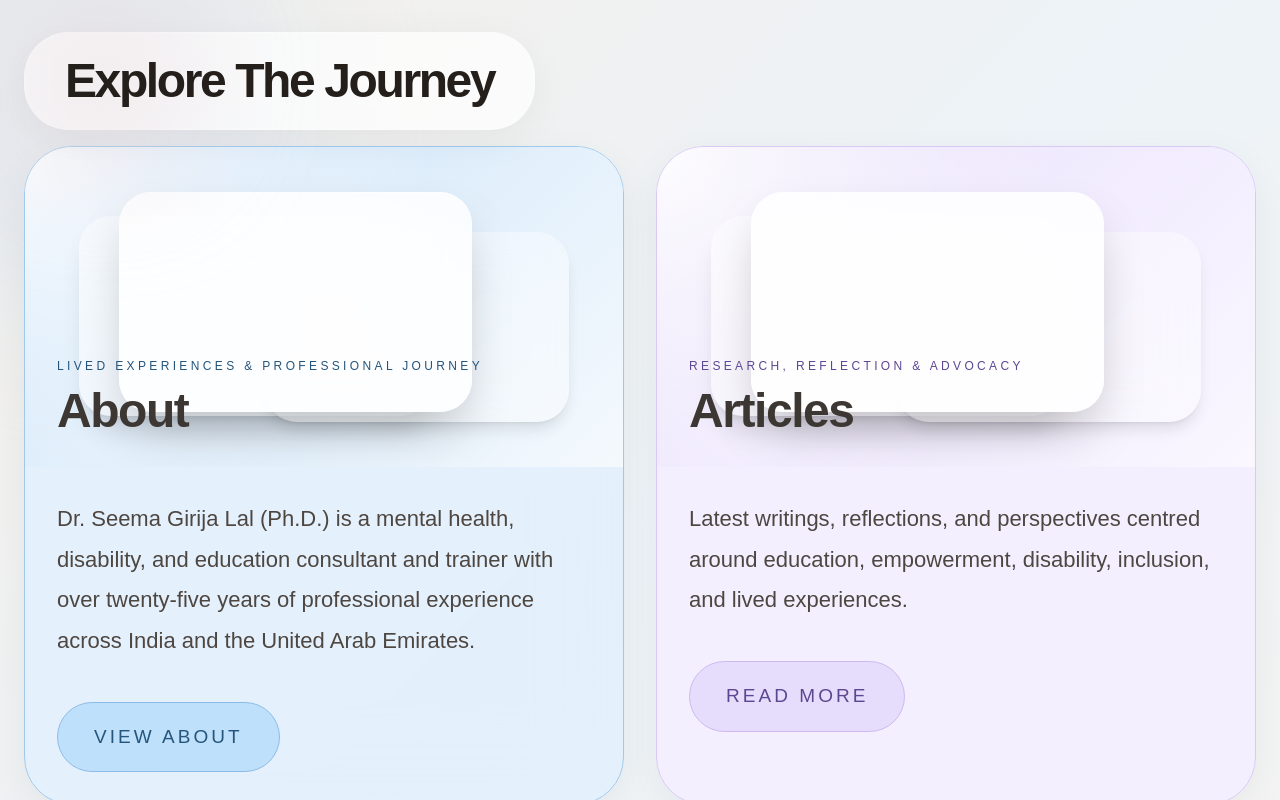
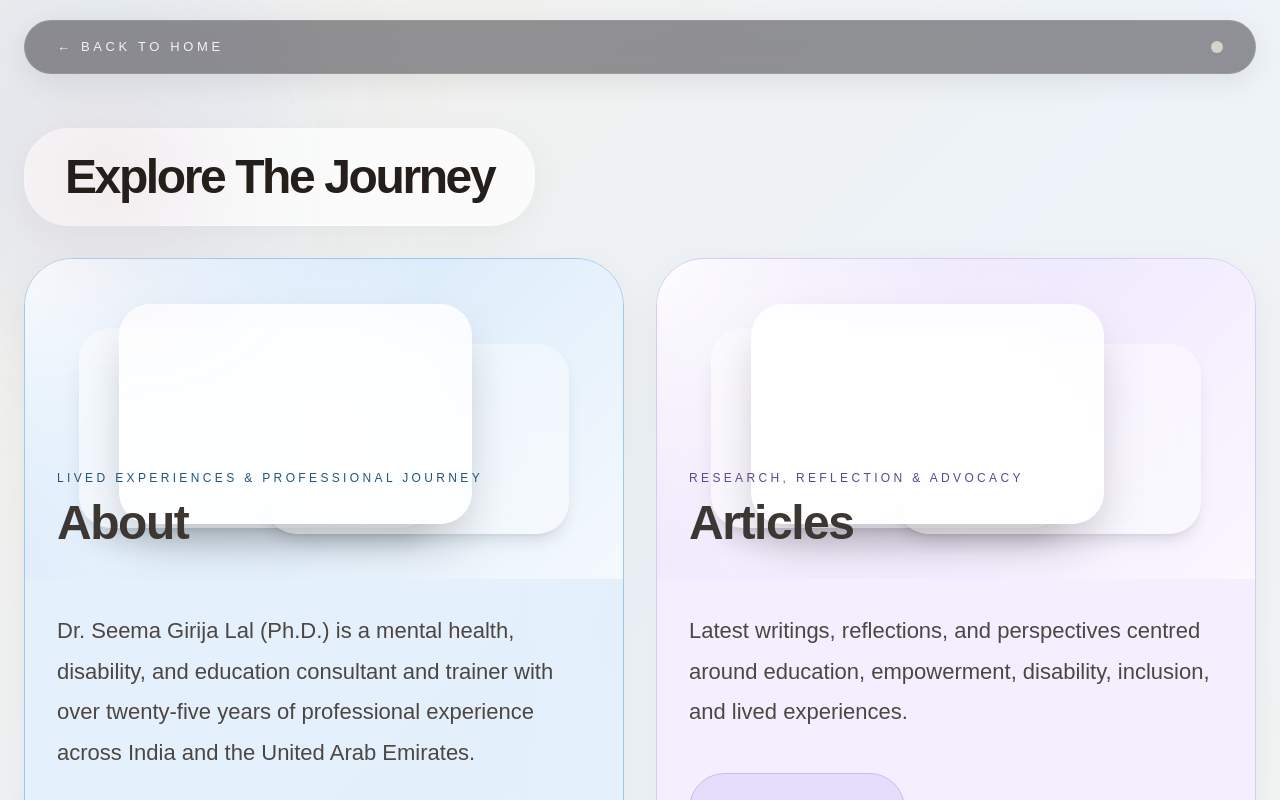
Before and after one commit to Sameerpixel/seemas-website, a Next.js app: page /explore in a window 1280 px wide. Shown: the top 800 px of the page. Built offline with nearby package versions, Linux system fonts and the light colour scheme.

Commit message:
Added floating navigation system and refined editorial layouts

```diff
--- a/app/articles/[slug]/page.tsx
+++ b/app/articles/[slug]/page.tsx
@@ -1,8 +1,9 @@
 import Image from "next/image";
+import Link from "next/link";
 
 import { client } from "@/sanity/lib/client";
 import { urlFor } from "@/sanity/lib/image";
-
+import FloatingBackButton from "@/components/FloatingBackButton";
 import { PortableText } from "@portabletext/react";
 
 async function getArticle(slug: string) {
@@ -21,6 +22,30 @@ async function getArticle(slug: string) {
   );
 }
 
+type Article = {
+  title: string;
+  category: string;
+  publishedAt: string;
+  excerpt: string;
+
+  body: {
+    _type: string;
+    _key: string;
+    children?: {
+      _type: string;
+      text: string;
+      _key: string;
+    }[];
+  }[];
+
+  coverImage?: {
+    asset?: {
+      _ref: string;
+      _type: string;
+    };
+  };
+};
+
 export default async function ArticlePage({
   params,
 }: {
@@ -29,7 +54,7 @@ export default async function ArticlePage({
 
   const { slug } = await params;
 
-  const article = await getArticle(slug);
+  const article: Article | null = await getArticle(slug);
 
   if (!article) {
     return (
@@ -48,27 +73,10 @@ export default async function ArticlePage({
     >
 
       {/* BACKGROUND GLOWS */}
-      <div className="fixed left-[-120px] top-[-120px] h-[420px] w-[420px] rounded-full bg-[#ddd1f8]/35 blur-3xl" />
-
-      <div className="fixed bottom-[-160px] right-[-120px] h-[420px] w-[420px] rounded-full bg-[#ece2ff]/50 blur-3xl" />
-
-      {/* FLOATING NAV */}
-      <div className="fixed left-0 top-0 z-50 w-full px-6 py-5">
-
-        <div className="mx-auto flex max-w-[1450px] items-center justify-between rounded-full border border-white/30 bg-white/55 px-8 py-4 shadow-[0_8px_30px_rgba(0,0,0,0.04)] backdrop-blur-2xl">
-
-          <a
-            href="/articles"
-            className="text-[13px] uppercase tracking-[0.28em] text-[#7c64b3]"
-          >
-            ← Back To Articles
-          </a>
-
-          <div className="h-3 w-3 rounded-full bg-[#9c7cf0]" />
-
-        </div>
-
-      </div>
+     <FloatingBackButton
+  href="/articles"
+  label="Back To Articles"
+/>;
 
       {/* HERO */}
       <section className="relative overflow-hidden pt-36">
--- a/app/articles/page.tsx
+++ b/app/articles/page.tsx
@@ -3,6 +3,7 @@ import Image from "next/image";
 import { client } from "@/sanity/lib/client";
 import { articlesQuery } from "@/sanity/lib/queries";
 import { urlFor } from "@/sanity/lib/image";
+import FloatingBackButton from "@/components/FloatingBackButton";
 
 type Article = {
   title: string;
@@ -29,21 +30,31 @@ export default async function ArticlesPage() {
           "linear-gradient(135deg,#f5f0ff 0%,#f7f4ff 40%,#faf8ff 100%)",
       }}
     >
+      <FloatingBackButton
+  href="/explore"
+  label="Back To Explore"
+/>
       {/* BACKGROUND GLOWS */}
       <div className="absolute left-[-100px] top-[-80px] h-[380px] w-[380px] rounded-full bg-[#d8c9f5]/40 blur-3xl" />
 
       <div className="absolute bottom-[-120px] right-[-100px] h-[340px] w-[340px] rounded-full bg-[#ece2ff]/50 blur-3xl" />
 
       {/* HEADER */}
-      <div className="sticky top-4 z-50 px-6 pt-4">
+<div className="relative z-20 mx-auto max-w-[1750px] px-6 pt-32">
+
   <div className="inline-flex items-center rounded-[2.6rem] border border-[#d8c9f5]/40 bg-white/70 px-10 py-6 shadow-[0_10px_40px_rgba(0,0,0,0.05)] backdrop-blur-2xl">
+
     <div className="mr-5 h-5 w-5 rounded-full bg-[#8f6ad9]" />
 
     <h1 className="text-5xl font-black tracking-[-0.05em] text-[#241f1b]">
       Articles
     </h1>
+
   </div>
+
 </div>
+
+
 
       {/* CONTENT */}
       <section className="relative z-10 mx-auto max-w-[1750px] px-6 pb-24 pt-10">
--- a/app/explore/page.tsx
+++ b/app/explore/page.tsx
@@ -1,3 +1,4 @@
+import FloatingBackButton from "@/components/FloatingBackButton";
 const sections = [
   {
     title: "About",
@@ -82,13 +83,17 @@ export default function ExplorePage() {
           "linear-gradient(135deg, #f3efe9 0%, #edf3f8 42%, #f8f4ef 100%)",
       }}
     >
+      <FloatingBackButton
+  href="/"
+  label="Back To Home"
+/>
       {/* BACKGROUND */}
       <div className="absolute left-[-120px] top-[-100px] h-[420px] w-[420px] rounded-full bg-[#dce6f2]/60 blur-3xl" />
 
       <div className="absolute bottom-[-120px] right-[-100px] h-[360px] w-[360px] rounded-full bg-[#f0dde2]/50 blur-3xl" />
 
      {/* HEADER */}
-      <div className="sticky top-4 z-50 px-6 pt-4">
+<div className="relative z-20 mx-auto max-w-[1750px] px-6 pt-32">
 
   <div className="flex flex-col items-start">
 
@@ -103,8 +108,8 @@ export default function ExplorePage() {
     </div>
 
   </div>
+
 </div>
-
       {/* CONTENT */}
       <section className="relative z-10 mx-auto max-w-[1750px] px-6 pb-20 pt-8">
 
--- a/app/youtube/page.tsx
+++ b/app/youtube/page.tsx
@@ -1,4 +1,5 @@
 import {client} from "@/sanity/lib/client";
+import FloatingBackButton from "@/components/FloatingBackButton";
 
 const youtubeQuery = `
 *[_type == "youtube"] | order(_createdAt desc){
@@ -40,6 +41,10 @@ export default async function YoutubePage() {
       }}
     >
 
+     <FloatingBackButton
+  href="/explore"
+  label="Back To Explore"
+/>
       {/* HEADER */}
       <div className="mx-auto max-w-[1500px]">
 
--- /dev/null
+++ b/components/FloatingBackButton.tsx
@@ -0,0 +1,31 @@
+import Link from "next/link";
+
+type Props = {
+  href: string;
+  label: string;
+};
+
+export default function FloatingBackButton({
+  href,
+  label,
+}: Props) {
+
+  return (
+    <div className="fixed left-0 top-0 z-50 w-full px-6 py-5">
+
+      <div className="mx-auto flex max-w-[1450px] items-center justify-between rounded-full border border-white/10 bg-[#1c1a1f]/45 px-8 py-4 shadow-[0_8px_30px_rgba(0,0,0,0.08)] backdrop-blur-2xl">
+
+        <Link
+          href={href}
+          className="text-[13px] uppercase tracking-[0.28em] text-[#f5f1eb] transition hover:opacity-80"
+        >
+          ← {label}
+        </Link>
+
+        <div className="h-3 w-3 rounded-full bg-[#d7d2cb]" />
+
+      </div>
+
+    </div>
+  );
+}
```
Lines whose indentation alone changed are shown as unchanged.
